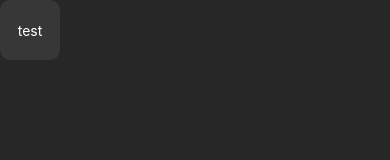
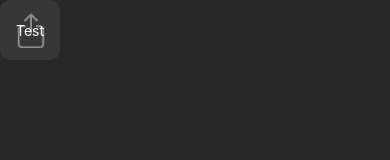
Before and after one commit to teamchess/ChessVision, a React Native app: screen / in a window 390 px wide. Shown: the top 160 px of the page. Built offline with nearby package versions, Linux system fonts and the light colour scheme.

Commit message:
converted Button from class to function, changed prop names

```diff
--- a/App.js
+++ b/App.js
@@ -41,7 +41,7 @@ export default class App extends React.Component {
 	render() {
 		return (
 			<View style={styles.container}>
-				<Button title="test" onPress={this.sendImage} />
+				<Button source={require("./assets/icons/upload.png")} onPress={this.sendImage}>Test</Button>
 			</View>
 		);
 	}
--- a/components/Button.js
+++ b/components/Button.js
@@ -1,23 +1,15 @@
 import React from "react";
 import { TouchableOpacity, Text, StyleSheet, Image } from "react-native";
 
-export default class Button extends React.Component {
-	constructor(props) {
-		super(props);
-		this.state = {};
-	}
-	render() {
+export default props => {
   return (
-			<TouchableOpacity
-				style={styles.button}
-				onPress={this.props.onPress}
-			>
-				<Image source={this.props.iconSource} style={styles.icon} />
-				<Text style={styles.buttonText}>{this.props.title}</Text>
+    <TouchableOpacity style={styles.button} onPress={props.onPress}>
+      <Image source={props.source} style={styles.icon} />
+      <Text style={styles.buttonText}>{props.children}</Text>
     </TouchableOpacity>
   );
-	}
-}
+};
+
 const styles = StyleSheet.create({
   button: {
     backgroundColor: "#373737",
@@ -26,17 +18,17 @@ const styles = StyleSheet.create({
     alignItems: "center",
     borderRadius: 10,
     height: 60,
-		width: 60,
+    width: 60
   },
   buttonText: {
     color: "white",
     textAlign: "center",
-		position: "absolute",
+    position: "absolute"
   },
   icon: {
     height: 35,
     width: 35,
     position: "absolute",
-		resizeMode: "contain",
-	},
+    resizeMode: "contain"
+  }
 });
```
Lines whose indentation alone changed are shown as unchanged.
